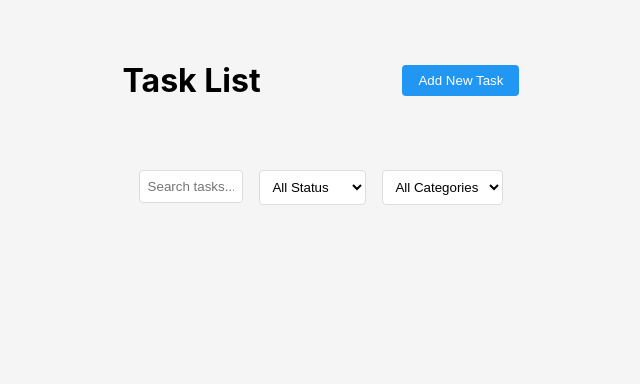
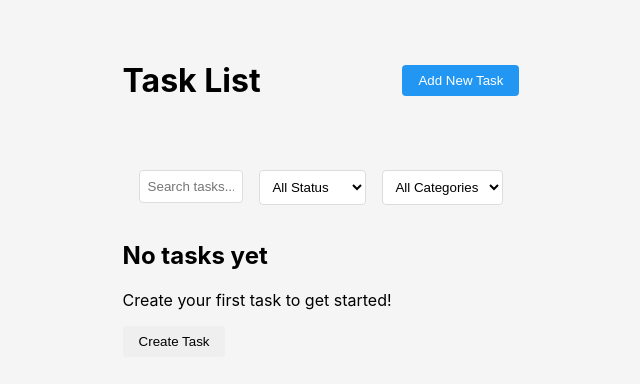
Before and after one commit to MendoncaJose/task-manager, an Angular app: page /tasks in a window 1280 px wide. Shown: the top 384 px of the page, without its empty margins (319-959 px from the left). Built offline with nearby package versions, Linux system fonts and the light colour scheme.

Commit message:
taskList-fe-48: (task-list.component.thml) fixed

```diff
--- a/src/app/pages/task-list/task-list.component.html
+++ b/src/app/pages/task-list/task-list.component.html
@@ -5,7 +5,7 @@
     <meta name="viewport" content="width=device-width, initial-scale=1.0" />
   </head>
   <body>
-    <div>
+    <div class="container">
       <div class="header">
         <h1>Task List</h1>
         <button class="add-button" [routerLink]="['/tasks/new']">
@@ -38,25 +38,34 @@
         </div>
       </div>
 
+      @if ((tasks$ | async)?.length === 0) {
+      <div class="empty-state">
+        <h2>No tasks yet</h2>
+        <p>Create your first task to get started!</p>
+        <button class="add-button" [routerLink]="['/tasks/new']">
+          Create Task
+        </button>
+      </div>
+      } @else {
       <div class="task-list">
-        <div *ngFor="let task of tasks$ | async" class="task-item">
+        @for (task of tasks$ | async; track task.id) {
+        <div class="task-item">
           <div class="task-item-header">
-            <h2 [routerLink]="['/tasks', task.id]" class="task-title">
-              {{ task.title }}
-            </h2>
+            <app-inline-edit
+              [value]="task.title"
+              [taskId]="task.id"
+              (valueChange)="updateTaskTitle(task, $event)"
+            ></app-inline-edit>
             <span class="task-date">{{ task.creationDate }}</span>
           </div>
           <div class="task-item-content">
             <p>{{ task.description }}</p>
             <div class="task-metadata">
-              <div class="status-badge" [appTaskStatusColor]="task.status">
-                Status: {{ task.status | taskStatus }}
-              </div>
-              <span
-                class="category-badge"
-                [appTaskCategoryColor]="task.category"
-              >
-                Category: {{ task.category }}
+              <span class="status-badge" [class]="task.status">
+                {{ task.status }}
+              </span>
+              <span class="category-badge">
+                {{ task.category }}
               </span>
             </div>
           </div>
@@ -79,7 +88,9 @@
             </button>
           </div>
         </div>
+        }
       </div>
+      }
     </div>
   </body>
 </html>
```
